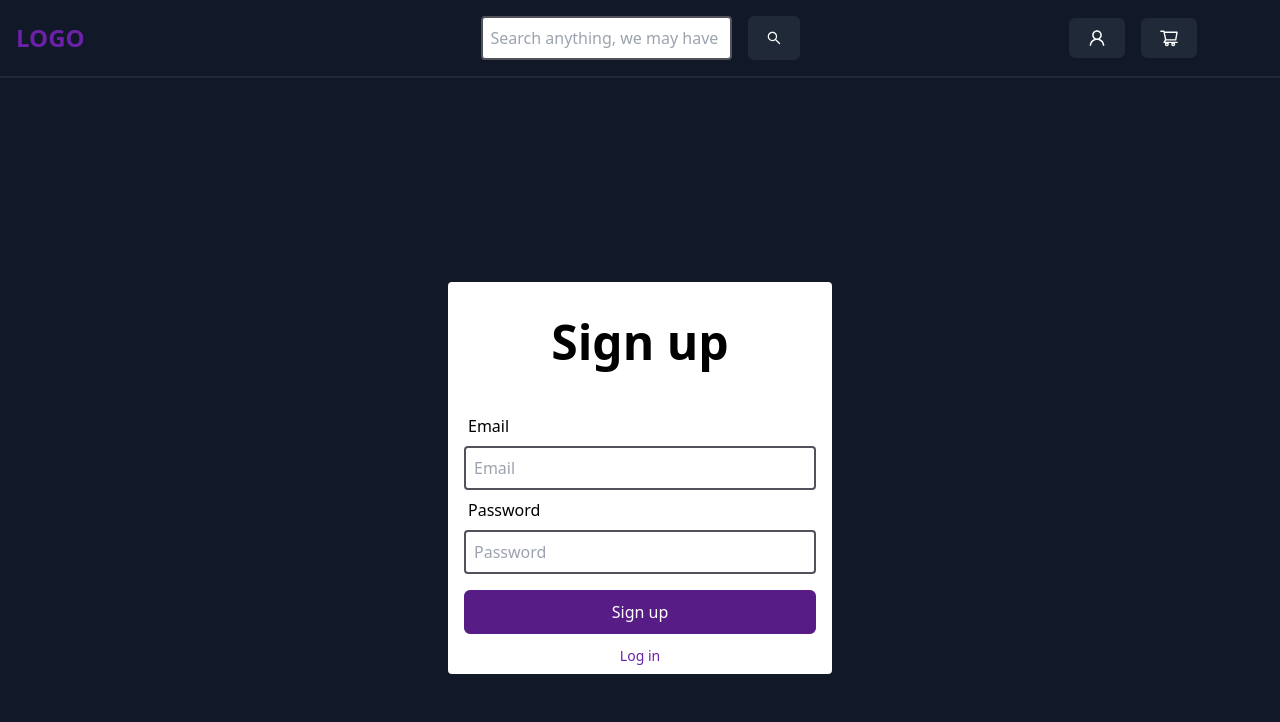
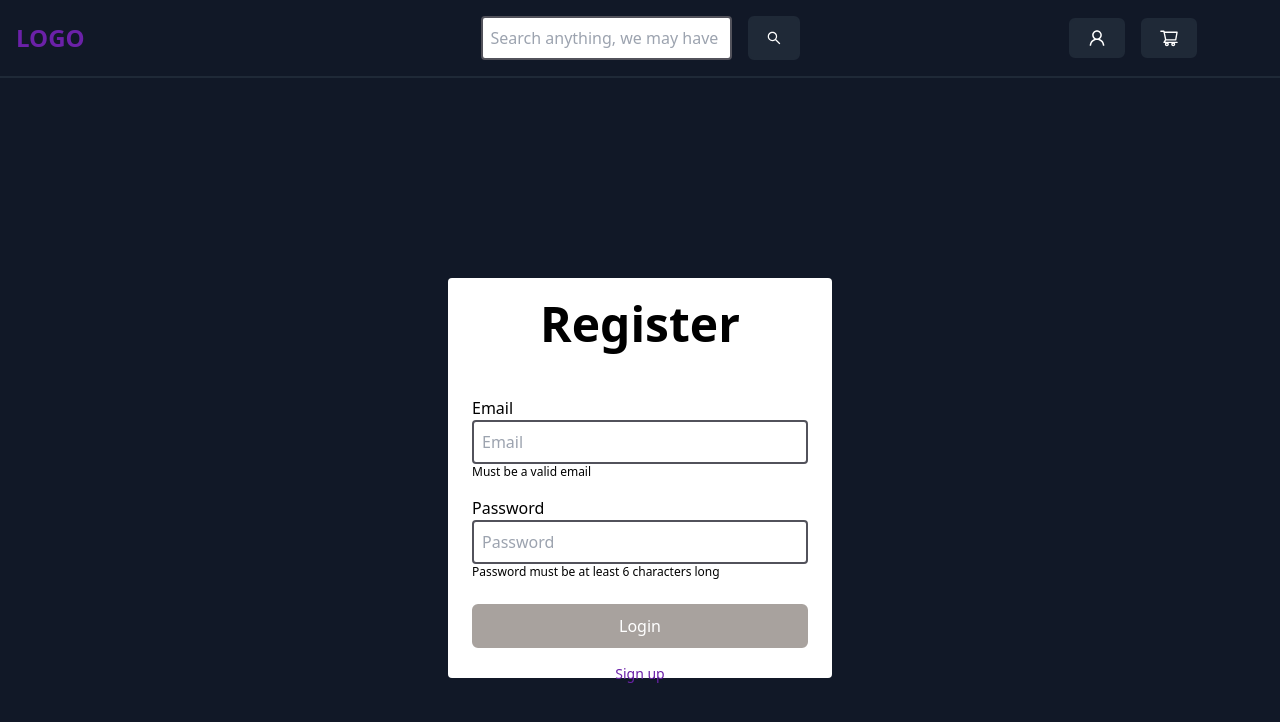
Before and after one commit to ZSEIT-Praktyki/Frontend, a Next.js app: page /auth/register in a window 1280 px wide. Shown: the top 722 px of the page. Built offline with nearby package versions, Linux system fonts and the light colour scheme.

Commit message:
feat: fixed styling on auth pages

```diff
--- a/pages/auth/login.tsx
+++ b/pages/auth/login.tsx
@@ -8,7 +8,7 @@ import Link from "next/link";
 export default function Login() {
   const { onLogin } = useAuthenticate("login");
   return (
-    <main className="w-full h-screen flex items-center justify-center bg-gray-900">
+    <main className="w-full flex justify-center h-screen flex-col items-center">
       <Head>
         <title>Log in</title>
       </Head>
@@ -30,14 +30,14 @@ export default function Login() {
           isValid,
           dirty,
         }) => (
-          <div className="w-full flex flex-col md:w-3/4 justify-center max-w-sm p-2 bg-white rounded">
+          <div className="w-full flex flex-col md:w-3/4 justify-center max-w-sm p-4 h-2/4 bg-white rounded">
             <h1 className="text-5xl text-center mt-5 mb-10 font-bold p-2">
               Log in
             </h1>
 
             <label
               htmlFor="name"
-              className={`ml-3 font-medium ${errors.email && "text-red-600"}`}
+              className={`ml-2 font-medium ${errors.email && "text-red-600"}`}
             >
               {errors.email || "Email"}
             </label>
@@ -47,12 +47,12 @@ export default function Login() {
               placeholder="Email"
               onChange={handleChange("email")}
               onBlur={handleBlur("email")}
-              classes={errors.password && "border-red-500"}
+              classes={`mt-0 mb-0 ${errors.email && "border-red-600"}`}
             />
-
+            <p className="ml-2 text-xs">Must be a valid email</p>
             <label
               htmlFor="name"
-              className={`ml-3 font-medium ${
+              className={`ml-2 font-medium mt-4 ${
                 errors.password && "text-red-600"
               }`}
             >
@@ -66,17 +66,22 @@ export default function Login() {
               onChange={handleChange("password")}
               onBlur={handleBlur("password")}
               type="password"
-              classes={errors.password && "border-red-500"}
+              classes={`mt-0 mb-0 ${errors.password && "border-red-600"}`}
             />
+
+            <p className="ml-2 text-xs">
+            Password must be at least 6 characters long
+            </p>
             <Button
-              disabled={!isValid && !dirty}
+              disabled={!(isValid && dirty)}
               //@ts-ignore
               onClick={handleSubmit}
               type="submit"
+              classes="mt-6"
             >
               Login
             </Button>
-            <div className="text-center text-sm text-purple-800 font-medium">
+            <div className="text-center text-sm text-purple-800 font-medium mt-2">
               <Link href="/auth/register">Sign up</Link>
             </div>
           </div>
--- a/pages/auth/register.tsx
+++ b/pages/auth/register.tsx
@@ -5,12 +5,12 @@ import useAuthenticate from "@utils/hooks/useAuthenticate";
 import Head from "next/head";
 import Link from "next/link";
 
-export default function Register() {
-  const { onRegister } = useAuthenticate("register");
+export default function Login() {
+  const { onRegister } = useAuthenticate("login");
   return (
-    <main className="w-full h-screen flex items-center justify-center bg-gray-900">
+    <main className="w-full flex justify-center h-screen flex-col items-center">
       <Head>
-        <title>Sign up</title>
+        <title>Register</title>
       </Head>
       <Formik
         initialValues={{
@@ -30,14 +30,14 @@ export default function Register() {
           isValid,
           dirty,
         }) => (
-          <div className="w-full flex flex-col md:w-3/4 justify-center max-w-sm p-2 bg-white rounded">
+          <div className="w-full flex flex-col md:w-3/4 justify-center max-w-sm p-4 h-2/4 bg-white rounded">
             <h1 className="text-5xl text-center mt-5 mb-10 font-bold p-2">
-              Sign up
+              Register
             </h1>
 
             <label
               htmlFor="name"
-              className={`ml-3 font-medium ${errors.email && "text-red-600"}`}
+              className={`ml-2 font-medium ${errors.email && "text-red-600"}`}
             >
               {errors.email || "Email"}
             </label>
@@ -47,12 +47,12 @@ export default function Register() {
               placeholder="Email"
               onChange={handleChange("email")}
               onBlur={handleBlur("email")}
-              classes={errors.password && "border-red-500"}
+              classes={`mt-0 mb-0 ${errors.email && "border-red-600"}`}
             />
-
+            <p className="ml-2 text-xs">Must be a valid email</p>
             <label
               htmlFor="name"
-              className={`ml-3 font-medium ${
+              className={`ml-2 font-medium mt-4 ${
                 errors.password && "text-red-600"
               }`}
             >
@@ -66,18 +66,23 @@ export default function Register() {
               onChange={handleChange("password")}
               onBlur={handleBlur("password")}
               type="password"
-              classes={errors.password && "border-red-500"}
+              classes={`mt-0 mb-0 ${errors.password && "border-red-600"}`}
             />
+
+            <p className="ml-2 text-xs">
+              Password must be at least 6 characters long
+            </p>
             <Button
-              disabled={!isValid && !dirty}
+              disabled={!(isValid && dirty)}
               //@ts-ignore
               onClick={handleSubmit}
               type="submit"
+              classes="mt-6"
             >
-              Sign up
+              Login
             </Button>
-            <div className="text-center text-sm text-purple-800 font-medium mt-1">
-              <Link href="/auth/login">Log in</Link>
+            <div className="text-center text-sm text-purple-800 font-medium mt-2">
+              <Link href="/auth/register">Sign up</Link>
             </div>
           </div>
         )}
--- a/utils/Layout/index.tsx
+++ b/utils/Layout/index.tsx
@@ -10,7 +10,7 @@ export default function Layout({ children }: LayoutProps) {
   return (
     <main className="w-full h-full flex justify-center flex-col bg-gray-900">
       <Header></Header>
-      {children}
+      <section>{children}</section>
       <Footer></Footer>
     </main>
   );
```
